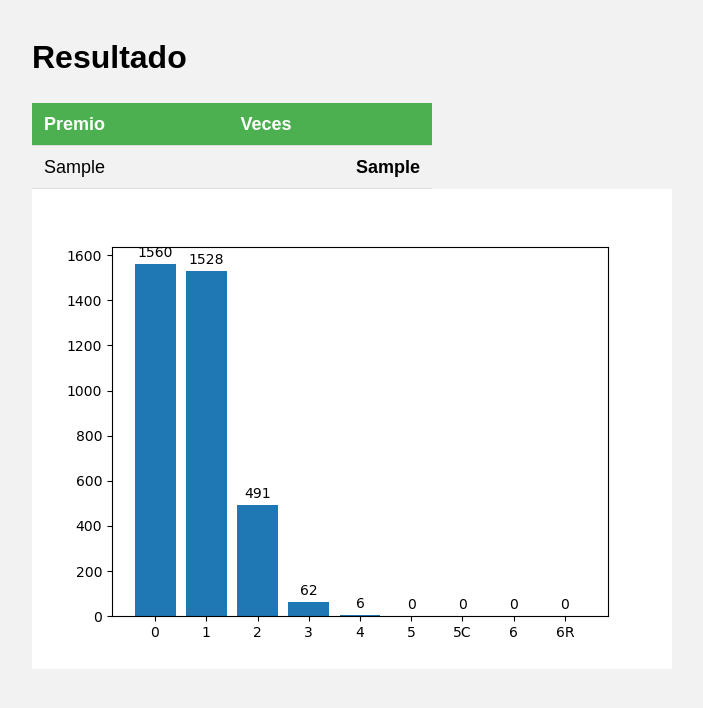
After one commit to PhantomBCN/SorteosPrimitiva, a Flask app: template templates/res.html in a window 1280 px wide. The commit adds this page. Shown: the top 708 px of the page, without its empty margins (208-911 px from the left). Run offline with Flask 3, Linux system fonts and the light colour scheme; the template is opened without the code that fills it: most values are stand-ins (such as "Sample title", 1, 10 or a date in 2020).

Commit message:
Añadidos los % en la tabla de resultados

```diff
--- a/app.py
+++ b/app.py
@@ -26,7 +26,26 @@ def procesar():
     reintegro = request.form['reintegro']
 
     dic_resultado={}
+    dic_porcent = {}
+    dic_parametros = {}
+
     dic_resultado = premios_combinacion.comprobar_resultados(df_resultados, num1, num2, num3, num4, num5, num6, complementario, reintegro)
+    dic_porcent = {'0': str(round((100*dic_resultado['0'])/dic_resultado['Tot_Sorteos'],2))+"%",
+                   '1': str(round((100*dic_resultado['1'])/dic_resultado['Tot_Sorteos'],2))+"%",
+                   '2': str(round((100*dic_resultado['2'])/dic_resultado['Tot_Sorteos'],2))+"%",
+                   '3': str(round((100*dic_resultado['3'])/dic_resultado['Tot_Sorteos'],2))+"%",
+                   '4': str(round((100*dic_resultado['4'])/dic_resultado['Tot_Sorteos'],2))+"%",
+                   '5': str(round((100*dic_resultado['5'])/dic_resultado['Tot_Sorteos'],2))+"%",
+                   '5C': str(round((100*dic_resultado['5C'])/dic_resultado['Tot_Sorteos'],2))+"%",
+                   '6': str(round((100*dic_resultado['6'])/dic_resultado['Tot_Sorteos'],2))+"%",
+                   '6R': str(round((100*dic_resultado['6R'])/dic_resultado['Tot_Sorteos'],2))+"%",
+                   'Complementario': str(round((100*dic_resultado['Complementario'])/dic_resultado['Tot_Sorteos'],2))+"%",
+                   'Reintegro': str(round((100*dic_resultado['Reintegro'])/dic_resultado['Tot_Sorteos'],2))+"%",
+                   'Tot_Sorteos': str(round((100*dic_resultado['Tot_Sorteos'])/dic_resultado['Tot_Sorteos'],2))+"%",}
+
+    dic_parametros = {'dic_res' : dic_resultado, 'dic_por': dic_porcent}
+
+
 
     print(dic_resultado)
 
@@ -48,8 +67,7 @@ def procesar():
     # Mostrar el gráfico
     plt.savefig('static\dist_premios.png')
 
-
-    return render_template('resultado.html', resultado=dic_resultado)
+    return render_template('resultado.html', resultado=dic_parametros)
 
 if __name__ == '__main__':
     app.run(debug=True)
--- a/static/estilos.css
+++ b/static/estilos.css
@@ -1,46 +1,53 @@
 body {
-	font-family: Arial, Helvetica, sans-serif;
-	font-size: 18px;
-	line-height: 1.5;
-	background-color: #f2f2f2;
-	margin: 0;
-	padding: 0;
+	font-family: Arial, Helvetica, sans-serif; /* Define la fuente de texto para todo el documento */
+	font-size: 18px; /* Define el tamaño de fuente para todo el documento */
+	line-height: 1; /* Define el interlineado para todo el documento */
+	background-color: #f2f2f2; /* Establece el color de fondo para todo el documento */
+	margin: 0; /* Establece el margen del documento a 0 */
+	padding: 0; /* Establece el relleno del documento a 0 */
 }
 
+
 .container {
-	max-width: 800px;
-	margin: 0 auto;
-	padding: 20px;
+	max-width: 800px; /* Establece el ancho máximo del contenedor a 800 píxeles */
+	margin: 0 auto; /* Establece el margen izquierdo y derecho del contenedor en automático, para que se centre horizontalmente */
+	padding: 20px; /* Establece el relleno del contenedor en 20 píxeles */
 }
 
+
 h1 {
-	font-size: 32px;
-	margin-bottom: 20px;
+	font-size: 32px; /* Establece el tamaño de fuente para los encabezados de nivel 1 */
+	margin-bottom: 20px; /* Establece el margen inferior de los encabezados de nivel 1 a 20 píxeles */
 }
 
+
 p {
-	font-size: 24px;
-	margin-bottom: 40px;
+	font-size: 24px; /* Establece el tamaño de fuente para los párrafos */
+	margin-bottom: 40px; /* Establece el margen inferior de los párrafos a 40 píxeles */
 }
 
+
 table {
-	border-collapse: collapse;
-	margin-top: 30px;
-	width: 100%;
+	border-collapse: collapse; /* Establece la propiedad border-collapse para la tabla, lo que fusiona las líneas de borde adyacentes */
+	margin-top: 30px; /* Establece el margen superior de la tabla a 30 píxeles */
+	width: 50%; /* Establece el ancho de la tabla al 100% del contenedor padre */
 }
 
+
 th, td {
-	padding: 12px;
-	text-align: left;
-	border-bottom: 1px solid #ddd;
+	padding: 12px; /* Establece el relleno para las celdas de encabezado y datos en 12 píxeles */
+	text-align: left; /* Establece la alineación del texto a la izquierda para las celdas de encabezado y datos */
+	border-bottom: 1px solid #ddd; /* Establece una línea de borde inferior de 1 píxel sólida con un color gris claro para las celdas de encabezado y datos */
 }
 
+
 th {
-	background-color: #4CAF50;
-	color: white;
+	background-color: #4CAF50; /* Establece el color de fondo de las celdas de encabezado a un tono verde oscuro */
+	color: white; /* Establece el color del texto de las celdas de encabezado a blanco */
 }
 
-td:nth-child(even) {
-	text-align: right;
-	font-weight: bold;
+
+td:nth-child(2), td:nth-child(3){
+	text-align: right; /* Establece la alineación del texto a la derecha para las celdas 2 y 3 de cada fila de la tabla */
+	font-weight: bold; /* Establece el grosor de la fuente en negrita para las celdas 2 y 3 de cada fila de la tabla */
 }
--- /dev/null
+++ b/templates/res.html
@@ -0,0 +1,24 @@
+<!DOCTYPE html>
+<html lang="es">
+<head>
+  <meta name="viewport" content="width=device-width, initial-scale=1.0" charset="utf-8">
+    <title>Resultado</title>
+    <link rel="stylesheet" type="text/css" href="{{ url_for('static', filename='estilos.css') }}">
+</head>
+<body>
+    <div class="container">
+        <h1>Resultado</h1>
+        <table>
+              <tr>
+                <th scope="col">Premio</th>
+                <th scope="col">Veces</th>
+              </tr>
+              <tr>
+                <td>{{ resultado['dic_res']['0'] }}</td>
+                <td>{{ resultado['dic_por']['0'] }}</td>
+              </tr>
+          </table>
+          <img src="static\dist_premios.png" alt="Gráfico de las distribución de los premios">
+    </div>
+</body>
+</html>
```
Also changed, not shown: templates/resultado.html (+34 -12 lines), static/dist_premios.png.
